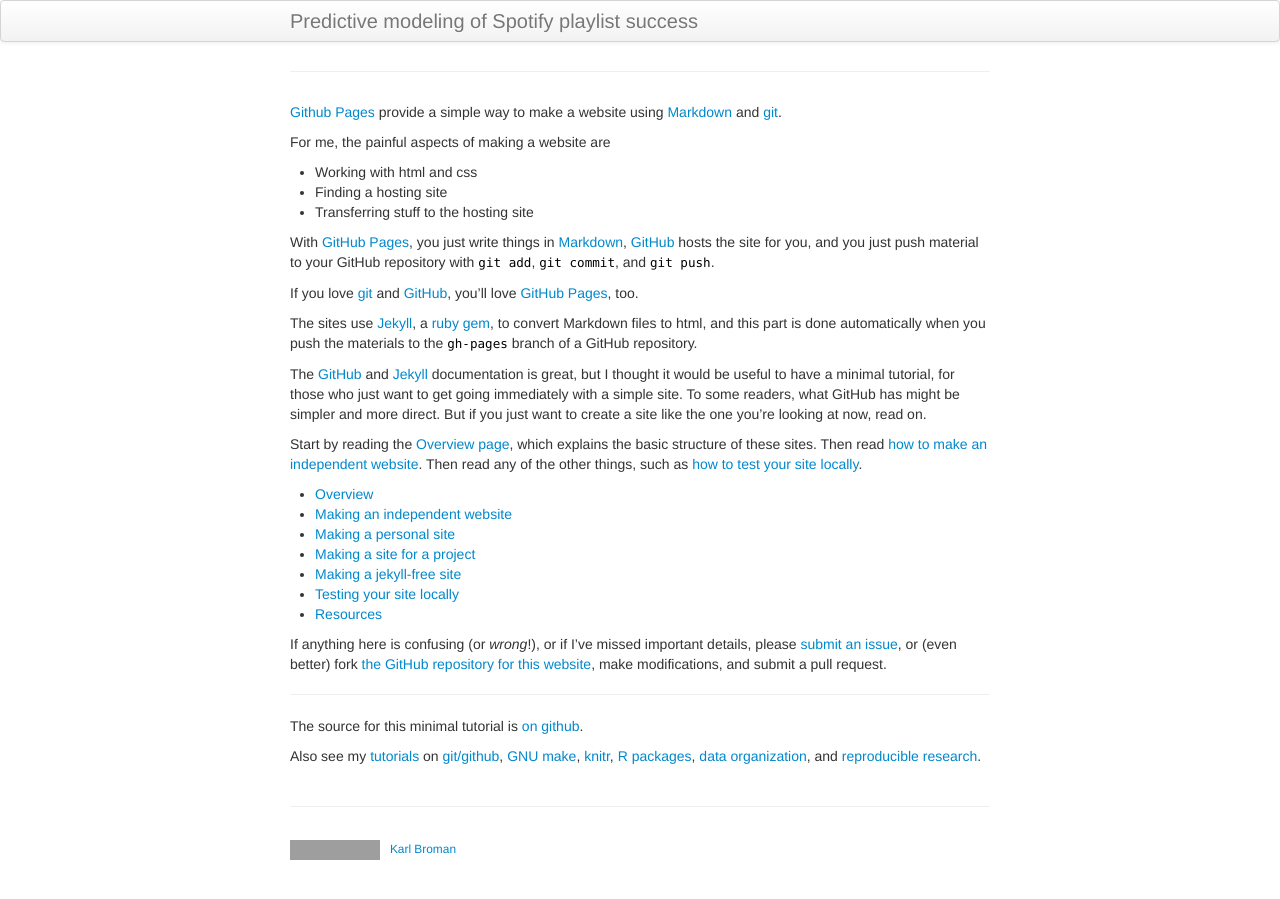
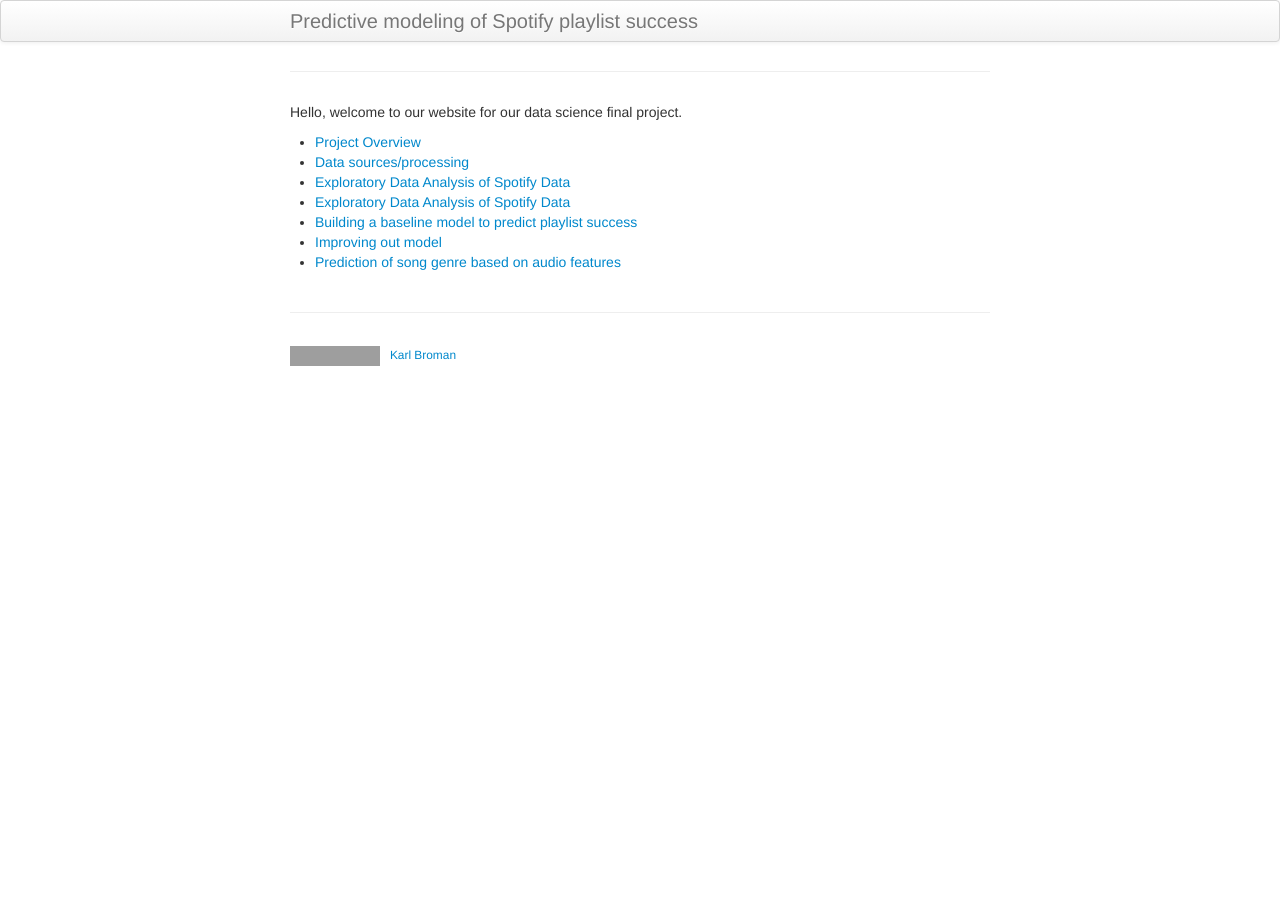
Before and after one commit to maxgmarin/AC209a_FinalProject_EEM, a Jekyll site: the page built from index.md, in a window 1280 px wide. Built offline with Jekyll 4.4.1, drawn with Linux system fonts in a browser that asks for light colours; our own code applies the rules of GitHub Pages for plain Markdown files; grey boxes are pictures that could not be loaded.

Commit message:
Trimmed down index.md

```diff
--- a/index.md
+++ b/index.md
@@ -6,71 +6,12 @@ description: Predictive modeling of playlist success
 ---
 
 
+Hello, welcome to our website for our data science final project.
 
-
-
-[Github Pages](https://pages.github.com) provide a simple way to make a
-website using
-[Markdown](https://daringfireball.net/projects/markdown/) and
-[git](https://git-scm.com).
-
-For me, the painful aspects of making a website are
-
-- Working with html and css
-- Finding a hosting site
-- Transferring stuff to the hosting site
-
-With [GitHub Pages](https://pages.github.com), you just write things in
-[Markdown](https://daringfireball.net/projects/markdown/),
-[GitHub](https://github.com) hosts the site for you, and you just push
-material to your GitHub repository with `git add`, `git commit`, and
-`git push`.
-
-If you love [git](https://git-scm.com/) and
-[GitHub](https://github.com), you'll love
-[GitHub Pages](https://pages.github.com), too.
-
-The sites use [Jekyll](https://jekyllrb.com/), a
-[ruby](https://www.ruby-lang.org/en/) [gem](https://rubygems.org/), to
-convert Markdown files to html, and this part is done
-automatically when you push the materials to the `gh-pages` branch
-of a GitHub repository.
-
-The [GitHub](https://pages.github.com) and
-[Jekyll](https://jekyllrb.com) documentation is great, but I thought it
-would be useful to have a minimal tutorial, for those who just want to
-get going immediately with a simple site. To some readers, what GitHub
-has might be simpler and more direct.  But if you just want to create
-a site like the one you're looking at now, read on.
-
-Start by reading the [Overview page](pages/overview.html), which
-explains the basic structure of these sites. Then read
-[how to make an independent website](pages/independent_site.html). Then
-read any of the other things, such as
-[how to test your site locally](pages/local_test.html).
-
-- [Overview](pages/overview.html)
-- [Making an independent website](pages/independent_site.html)
-- [Making a personal site](pages/user_site.html)
-- [Making a site for a project](pages/project_site.html)
-- [Making a jekyll-free site](pages/nojekyll.html)
-- [Testing your site locally](pages/local_test.html)
-- [Resources](pages/resources.html)
-
-If anything here is confusing (or _wrong_!), or if I've missed
-important details, please
-[submit an issue](https://github.com/kbroman/simple_site/issues), or (even
-better) fork [the GitHub repository for this website](https://github.com/kbroman/simple_site),
-make modifications, and submit a pull request.
-
----
-
-The source for this minimal tutorial is [on github](https://github.com/kbroman/simple_site).
-
-Also see my [tutorials](http://kbroman.org/pages/tutorials) on
-[git/github](http://kbroman.org/github_tutorial),
-[GNU make](http://kbroman.org/minimal_make),
-[knitr](http://kbroman.org/knitr_knutshell),
-[R packages](http://kbroman.org/pkg_primer),
-[data organization](http://kbroman.org/dataorg),
-and [reproducible research](http://kbroman.org/steps2rr).
+- [Project Overview](pages/overview.html)
+- [Data sources/processing](pages/independent_site.html)
+- [Exploratory Data Analysis of Spotify Data](pages/user_site.html)
+- [Exploratory Data Analysis of Spotify Data](pages/project_site.html)
+- [Building a baseline model to predict playlist success](pages/nojekyll.html)
+- [Improving out model](pages/local_test.html)
+- [Prediction of song genre based on audio features](pages/resources.html)
```
Also changed, not shown: index_.md (added, +88 -0 lines).
